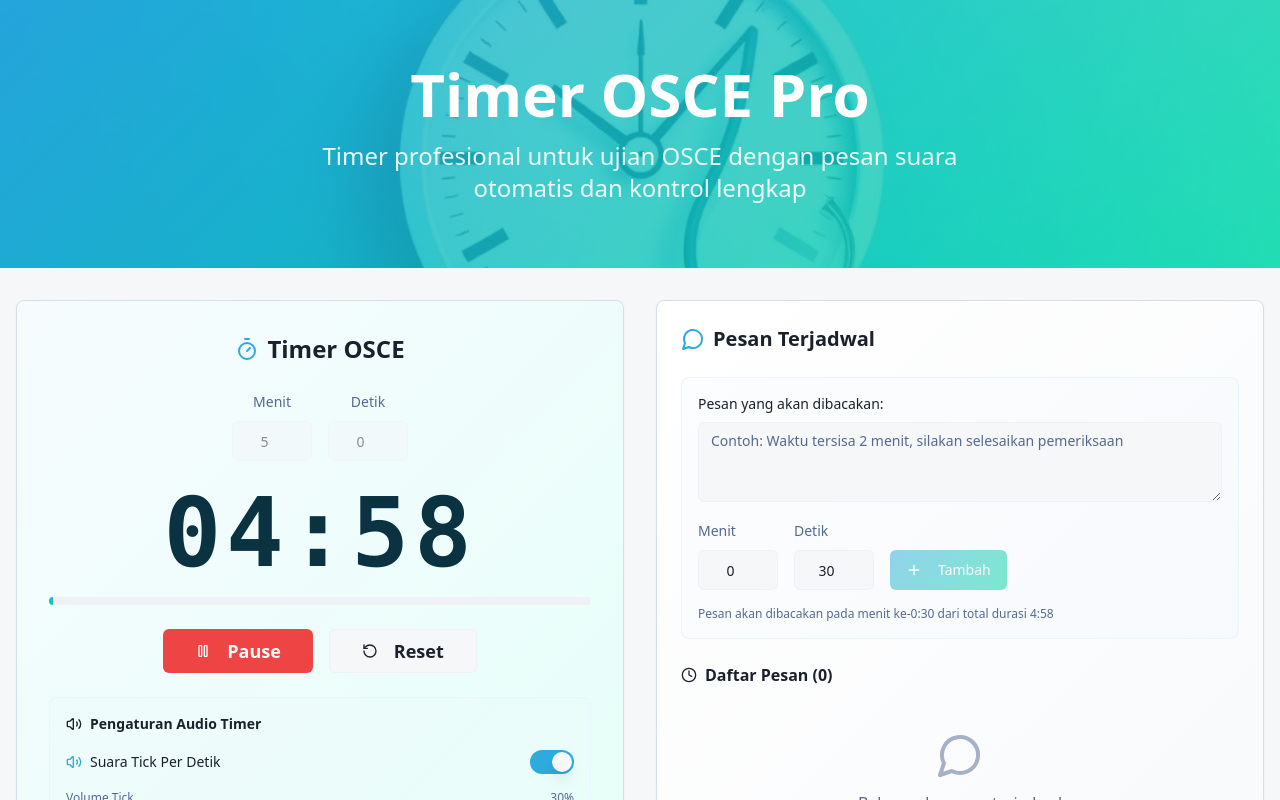
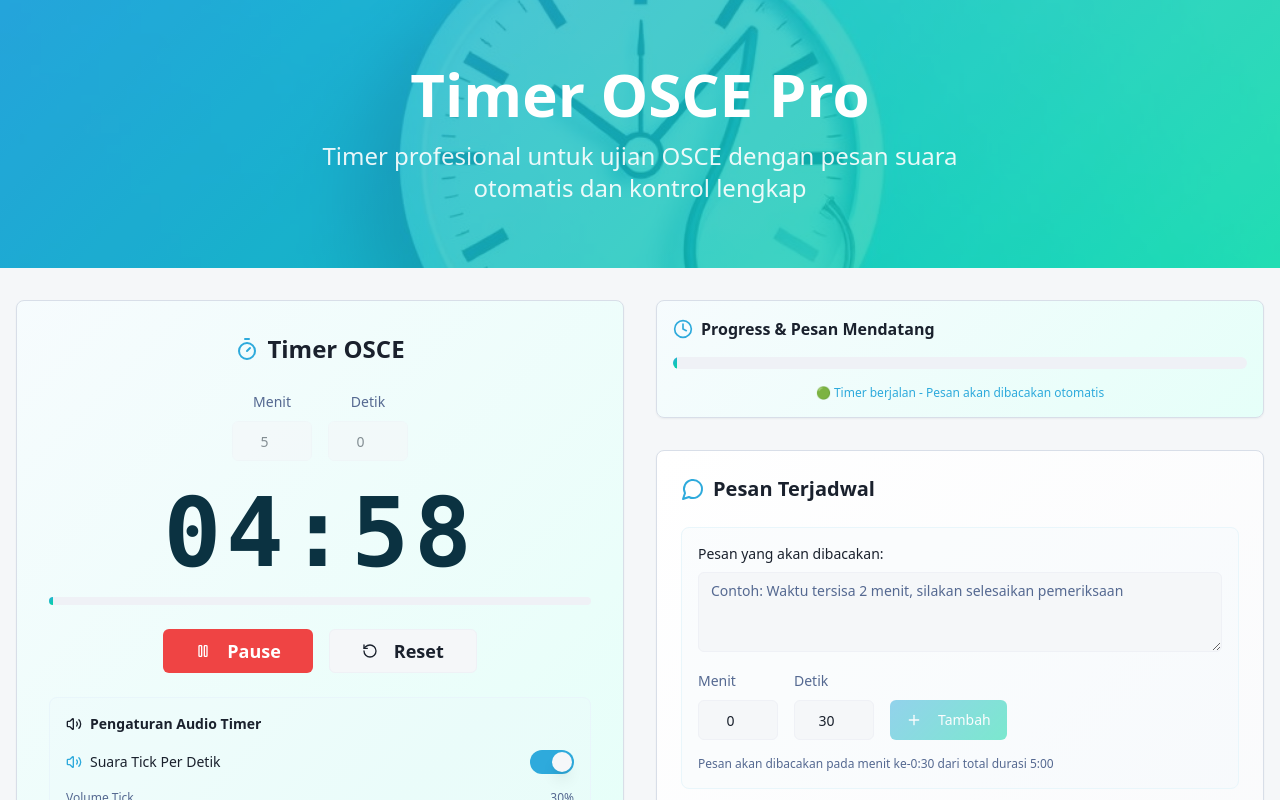
Before and after one commit to ZapiratunNisa/oscetimer, a React (Vite) app: page / in a window 1280 px wide. Both pictures are taken after a click on the button "Mulai". Shown: the top 800 px of the page. Built offline with nearby package versions, Linux system fonts and the light colour scheme.

Commit message:
Add scheduled message playback
Implement functionality for messages to be read aloud at their scheduled times.

```diff
--- a/src/components/MessageScheduler.tsx
+++ b/src/components/MessageScheduler.tsx
@@ -148,17 +148,22 @@ export const MessageScheduler: React.FC<MessageSchedulerProps> = ({
                           {formatTime(msg.timeInSeconds)}
                         </Badge>
                         {msg.executed && (
-                          <Badge variant="outline" className="text-xs text-primary">
-                            ✓ Selesai
+                          <Badge variant="outline" className="text-xs text-primary border-primary">
+                            ✓ Telah Dibacakan
                           </Badge>
                         )}
                       </div>
                       <p className={cn(
                         "text-sm leading-relaxed",
-                        msg.executed ? "text-primary" : "text-foreground"
+                        msg.executed ? "text-primary font-medium" : "text-foreground"
                       )}>
                         {msg.message}
                       </p>
+                      {!msg.executed && (
+                        <p className="text-xs text-muted-foreground mt-1">
+                          📢 Akan dibacakan otomatis saat timer mencapai waktu ini
+                        </p>
+                      )}
                     </div>
                     <div className="flex gap-2">
                       <Button
--- a/src/components/Timer.tsx
+++ b/src/components/Timer.tsx
@@ -16,7 +16,7 @@ interface ScheduledMessage {
 }
 
 interface TimerProps {
-  onTimeUpdate?: (remainingSeconds: number) => void;
+  onTimeUpdate?: (remainingSeconds: number, isRunning: boolean) => void;
   scheduledMessages?: ScheduledMessage[];
   onMessageExecuted?: (messageId: string) => void;
 }
@@ -52,8 +52,8 @@ export const Timer: React.FC<TimerProps> = ({
   }, [minutes, seconds]);
 
   useEffect(() => {
-    onTimeUpdate?.(remainingSeconds);
-  }, [remainingSeconds, onTimeUpdate]);
+    onTimeUpdate?.(remainingSeconds, isRunning);
+  }, [remainingSeconds, isRunning, onTimeUpdate]);
 
   useEffect(() => {
     if (isRunning && remainingSeconds > 0) {
--- /dev/null
+++ b/src/components/TimerProgress.tsx
@@ -0,0 +1,141 @@
+import React, { useState, useEffect } from 'react';
+import { Card } from '@/components/ui/card';
+import { Badge } from '@/components/ui/badge';
+import { Clock, MessageCircle } from 'lucide-react';
+import { cn } from '@/lib/utils';
+
+interface ScheduledMessage {
+  id: string;
+  message: string;
+  timeInSeconds: number;
+  executed: boolean;
+}
+
+interface TimerProgressProps {
+  remainingSeconds: number;
+  totalSeconds: number;
+  isRunning: boolean;
+  scheduledMessages: ScheduledMessage[];
+}
+
+export const TimerProgress: React.FC<TimerProgressProps> = ({
+  remainingSeconds,
+  totalSeconds,
+  isRunning,
+  scheduledMessages
+}) => {
+  const formatTime = (timeInSeconds: number) => {
+    const mins = Math.floor(timeInSeconds / 60);
+    const secs = timeInSeconds % 60;
+    return `${mins}:${secs.toString().padStart(2, '0')}`;
+  };
+
+  const elapsedSeconds = totalSeconds - remainingSeconds;
+  const progress = totalSeconds > 0 ? (elapsedSeconds / totalSeconds) * 100 : 0;
+
+  // Get upcoming messages
+  const upcomingMessages = scheduledMessages
+    .filter(msg => !msg.executed && elapsedSeconds < msg.timeInSeconds)
+    .sort((a, b) => a.timeInSeconds - b.timeInSeconds)
+    .slice(0, 3); // Show next 3 messages
+
+  // Get next message
+  const nextMessage = upcomingMessages[0];
+  const timeToNextMessage = nextMessage ? nextMessage.timeInSeconds - elapsedSeconds : null;
+
+  return (
+    <Card className="p-4 bg-gradient-timer shadow-elegant">
+      <div className="space-y-4">
+        <div className="flex items-center gap-2">
+          <Clock className="h-5 w-5 text-primary" />
+          <h4 className="font-semibold text-foreground">Progress & Pesan Mendatang</h4>
+        </div>
+
+        {/* Progress Bar with Messages */}
+        <div className="relative">
+          <div className="bg-muted rounded-full h-3 overflow-hidden">
+            <div
+              className="h-full bg-gradient-primary transition-all duration-1000 ease-out"
+              style={{ width: `${progress}%` }}
+            />
+          </div>
+
+          {/* Message markers on progress bar */}
+          <div className="absolute inset-0">
+            {scheduledMessages.map(msg => {
+              const messagePosition = (msg.timeInSeconds / totalSeconds) * 100;
+              return (
+                <div
+                  key={msg.id}
+                  className={cn(
+                    "absolute top-0 w-1 h-3 rounded-full transition-colors",
+                    msg.executed ? "bg-primary" : "bg-secondary"
+                  )}
+                  style={{ left: `${messagePosition}%` }}
+                  title={`${formatTime(msg.timeInSeconds)}: ${msg.message}`}
+                />
+              );
+            })}
+          </div>
+        </div>
+
+        {/* Next Message Alert */}
+        {nextMessage && isRunning && (
+          <div className="bg-accent/30 border border-accent rounded-lg p-3">
+            <div className="flex items-start gap-2">
+              <MessageCircle className="h-4 w-4 text-primary mt-0.5 flex-shrink-0" />
+              <div className="flex-1">
+                <p className="text-sm font-medium text-foreground">
+                  Pesan Selanjutnya:
+                </p>
+                <p className="text-sm text-muted-foreground mt-1">
+                  "{nextMessage.message}"
+                </p>
+                <div className="flex items-center gap-2 mt-2">
+                  <Badge variant="secondary" className="text-xs">
+                    {formatTime(nextMessage.timeInSeconds)}
+                  </Badge>
+                  {timeToNextMessage !== null && (
+                    <span className="text-xs text-muted-foreground">
+                      dalam {formatTime(timeToNextMessage)}
+                    </span>
+                  )}
+                </div>
+              </div>
+            </div>
+          </div>
+        )}
+
+        {/* Upcoming Messages List */}
+        {upcomingMessages.length > 1 && (
+          <div className="space-y-2">
+            <h5 className="text-sm font-medium text-muted-foreground">
+              Pesan Mendatang ({upcomingMessages.length - 1} lainnya):
+            </h5>
+            <div className="space-y-1">
+              {upcomingMessages.slice(1).map(msg => (
+                <div key={msg.id} className="flex items-center gap-2 text-xs">
+                  <Badge variant="outline" className="text-xs">
+                    {formatTime(msg.timeInSeconds)}
+                  </Badge>
+                  <span className="text-muted-foreground truncate">
+                    {msg.message}
+                  </span>
+                </div>
+              ))}
+            </div>
+          </div>
+        )}
+
+        {/* Status */}
+        <div className="text-center text-xs text-muted-foreground">
+          {isRunning ? (
+            <span className="text-primary">🟢 Timer berjalan - Pesan akan dibacakan otomatis</span>
+          ) : (
+            <span>⏸️ Timer berhenti - Mulai timer untuk aktivasi pesan</span>
+          )}
+        </div>
+      </div>
+    </Card>
+  );
+};
--- a/src/pages/Index.tsx
+++ b/src/pages/Index.tsx
@@ -2,6 +2,7 @@ import React, { useState, useCallback } from 'react';
 import { Timer } from '@/components/Timer';
 import { MessageScheduler, ScheduledMessage } from '@/components/MessageScheduler';
 import { VoiceSettings } from '@/components/VoiceSettings';
+import { TimerProgress } from '@/components/TimerProgress';
 import { useSpeechSynthesis } from '@/hooks/useSpeechSynthesis';
 import { useToast } from '@/hooks/use-toast';
 import heroImage from '@/assets/hero-image.jpg';
@@ -9,6 +10,8 @@ import heroImage from '@/assets/hero-image.jpg';
 const Index = () => {
   const [scheduledMessages, setScheduledMessages] = useState<ScheduledMessage[]>([]);
   const [currentDuration, setCurrentDuration] = useState(300); // 5 minutes default
+  const [currentRemainingTime, setCurrentRemainingTime] = useState(300);
+  const [isTimerRunning, setIsTimerRunning] = useState(false);
   const { speak, selectedVoice, handleVoiceChange } = useSpeechSynthesis();
   const { toast } = useToast();
 
@@ -44,14 +47,16 @@ const Index = () => {
     if (message) {
       speak(message.message);
       toast({
-        title: "🔊 Pesan Dibacakan",
+        title: "🔊 Pesan Otomatis Dibacakan",
         description: message.message,
+        duration: 5000,
       });
     }
   }, [scheduledMessages, speak, toast]);
 
-  const handleTimeUpdate = useCallback((remainingSeconds: number) => {
-    setCurrentDuration(remainingSeconds);
+  const handleTimeUpdate = useCallback((remainingSeconds: number, isRunning: boolean) => {
+    setCurrentRemainingTime(remainingSeconds);
+    setIsTimerRunning(isRunning);
   }, []);
 
   const handleSpeakMessage = useCallback((message: string) => {
@@ -94,8 +99,15 @@ const Index = () => {
               />
             </div>
 
-          {/* Right Column - Message Scheduler */}
+            {/* Right Column - Message Scheduler & Progress */}
             <div className="space-y-8">
+              <TimerProgress
+                remainingSeconds={currentRemainingTime}
+                totalSeconds={currentDuration}
+                isRunning={isTimerRunning}
+                scheduledMessages={scheduledMessages}
+              />
+
               <MessageScheduler
                 messages={scheduledMessages}
                 onAddMessage={handleAddMessage}
```
Lines whose indentation alone changed are shown as unchanged.
